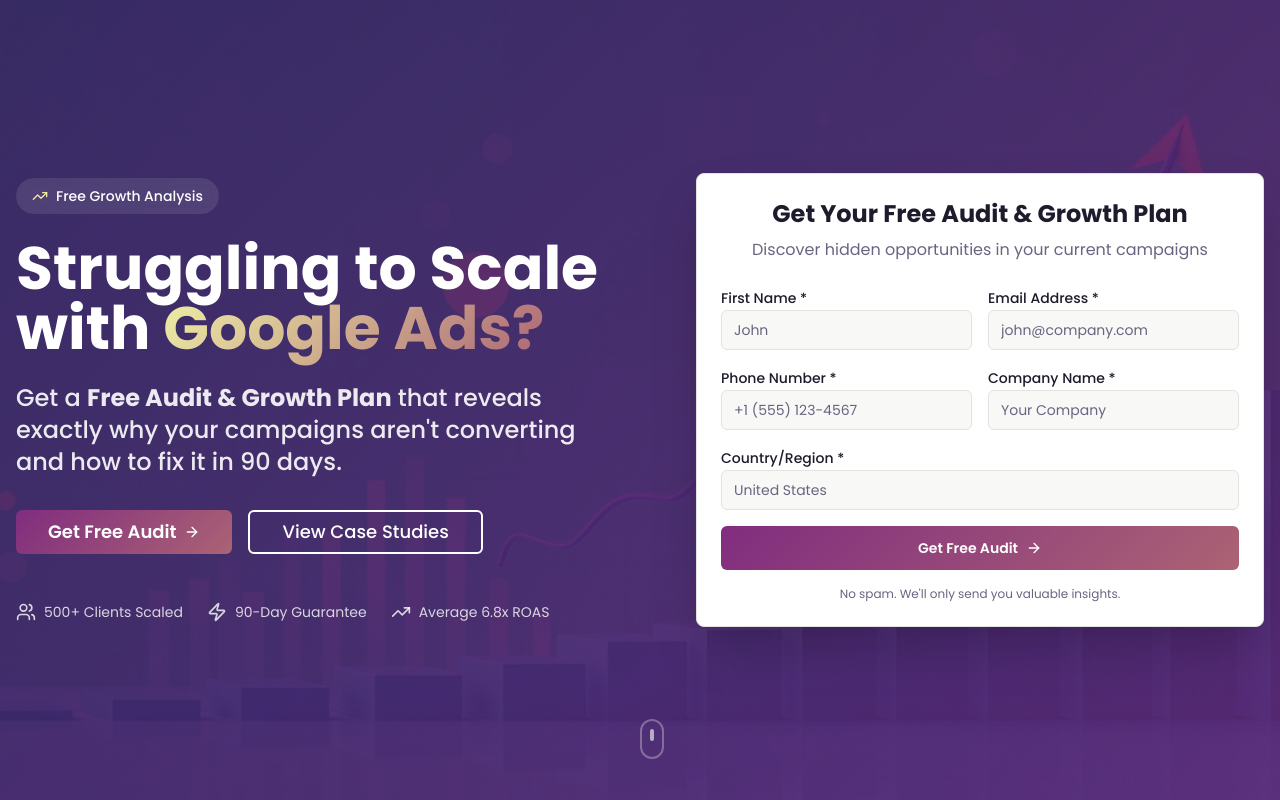
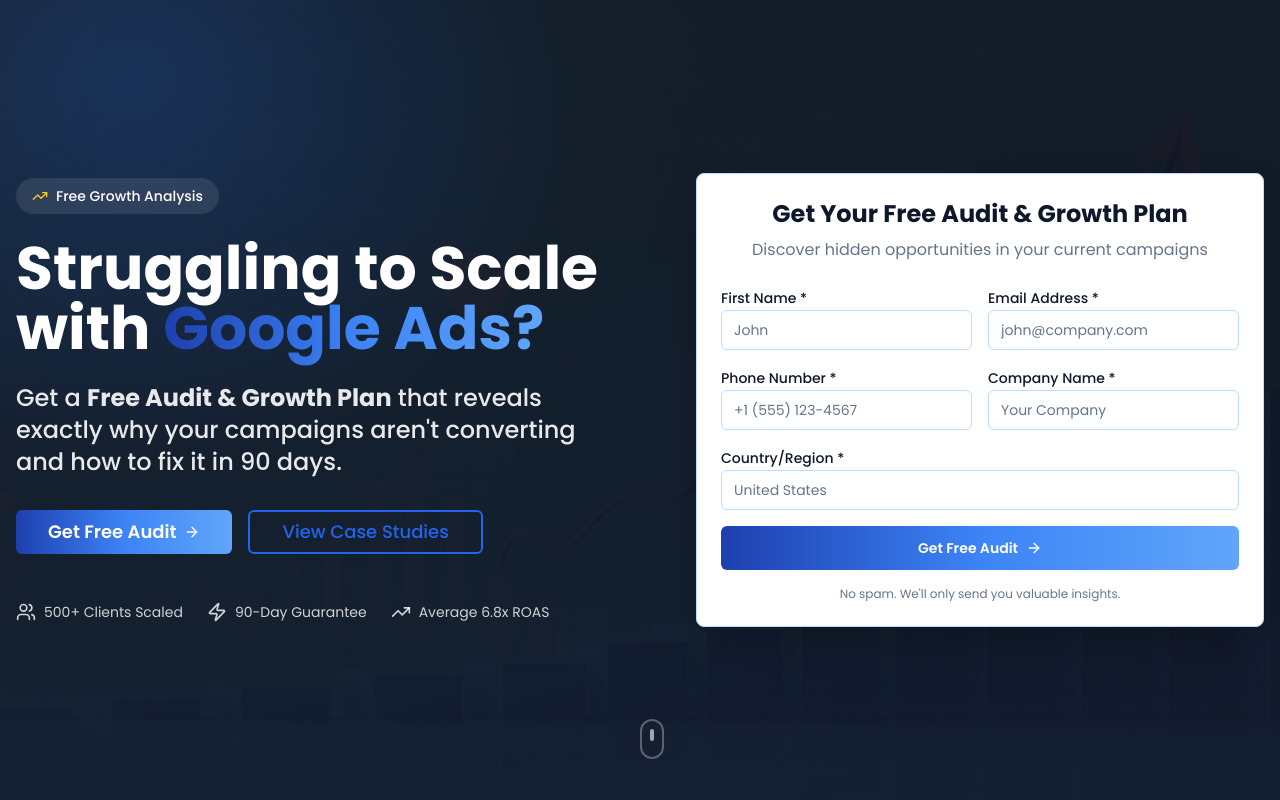
Before and after one commit to talknlock375/growth-guarantee-labs, a React (Vite) app: page / in a window 1280 px wide. Shown: the top 800 px of the page. Built offline with nearby package versions, Linux system fonts and the light colour scheme.

Commit message:
Refactor: Apply blue theme
Update global styles and component themes to a cohesive blue color palette. This includes updating CSS variables, gradients, and specific element styles across the site to align with the new blue theme. Accessibility contrast ratios are maintained.

```diff
--- a/src/components/HeroSection.tsx
+++ b/src/components/HeroSection.tsx
@@ -36,7 +36,7 @@ export const HeroSection: React.FC = () => {
               <Button variant="cta" size="lg" className="text-lg px-8 py-4">
                 Get Free Audit <ArrowRight className="h-5 w-5" />
               </Button>
-              <Button variant="ctaOutline" size="lg" className="text-lg px-8 py-4 border-white text-white hover:bg-white hover:text-primary">
+              <Button variant="ctaOutline" size="lg" className="text-lg px-8 py-4">
                 View Case Studies
               </Button>
             </div>
--- a/src/components/ui/button.tsx
+++ b/src/components/ui/button.tsx
@@ -18,8 +18,8 @@ const buttonVariants = cva(
           "bg-secondary text-secondary-foreground hover:bg-secondary/80",
         ghost: "hover:bg-accent hover:text-accent-foreground",
         link: "text-primary underline-offset-4 hover:underline",
-        cta: "gradient-cta text-white font-semibold hover:shadow-lg hover:scale-105 transition-all duration-200",
-        ctaOutline: "border-2 border-primary text-primary bg-transparent hover:bg-primary hover:text-white transition-all duration-200",
+        cta: "gradient-cta text-primary-foreground font-semibold shadow-[var(--shadow-glow)] hover:[background-image:none] hover:bg-[hsl(var(--color-primary-800))] hover:shadow-[var(--shadow-glow)] hover:scale-105 transition-all duration-200",
+        ctaOutline: "border-2 border-primary text-primary bg-transparent hover:bg-accent transition-all duration-200",
       },
       size: {
         default: "h-10 px-4 py-2",
--- a/src/components/ui/input.tsx
+++ b/src/components/ui/input.tsx
@@ -8,7 +8,7 @@ const Input = React.forwardRef<HTMLInputElement, React.ComponentProps<"input">>(
       <input
         type={type}
         className={cn(
-          "flex h-10 w-full rounded-md border border-input bg-background px-3 py-2 text-base ring-offset-background file:border-0 file:bg-transparent file:text-sm file:font-medium file:text-foreground placeholder:text-muted-foreground focus-visible:outline-none focus-visible:ring-2 focus-visible:ring-ring focus-visible:ring-offset-2 disabled:cursor-not-allowed disabled:opacity-50 md:text-sm",
+          "flex h-10 w-full rounded-md border border-input bg-background px-3 py-2 text-base ring-offset-background file:border-0 file:bg-transparent file:text-sm file:font-medium file:text-foreground placeholder:text-muted-foreground focus-visible:outline-none focus-visible:ring-2 focus-visible:ring-ring focus-visible:ring-offset-2 focus-visible:border-primary disabled:cursor-not-allowed disabled:opacity-50 md:text-sm",
           className
         )}
         ref={ref}
--- a/src/index.css
+++ b/src/index.css
@@ -8,91 +8,109 @@ All colors MUST be HSL.
 
 @layer base {
   :root {
-    --background: 65 13% 97%;
-    --foreground: 246 24% 14%;
+    /* Base */
+    --background: 0 0% 100%;
+    --foreground: 222.2 47.4% 11.2%;
 
-    --card: 65 13% 97%;
-    --card-foreground: 246 24% 14%;
+    --card: 0 0% 100%;
+    --card-foreground: 222.2 47.4% 11.2%;
 
-    --popover: 65 13% 97%;
-    --popover-foreground: 246 24% 14%;
+    --popover: 0 0% 100%;
+    --popover-foreground: 222.2 47.4% 11.2%;
 
-    --primary: 301 48% 34%;
-    --primary-foreground: 65 13% 97%;
+    /* Brand Blue Scale (HSL) */
+    --color-primary-900: 224 64% 33%;
+    --color-primary-800: 226 71% 40%;
+    --color-primary-700: 224 76% 48%;
+    --color-primary-600: 221 83% 53%;
+    --color-primary-500: 217 91% 60%;
+    --color-primary-400: 213 94% 68%;
+    --color-primary-300: 212 96% 78%;
+    --color-primary-200: 213 97% 87%;
+    --color-primary-100: 214 95% 93%;
+    --color-primary-50: 213 100% 97%;
 
-    --secondary: 340 26% 54%;
-    --secondary-foreground: 65 13% 97%;
+    /* Semantic */
+    --primary: var(--color-primary-600);
+    --primary-foreground: 0 0% 100%;
 
-    --muted: 65 10% 92%;
-    --muted-foreground: 246 12% 45%;
+    --secondary: var(--color-primary-100);
+    --secondary-foreground: 222.2 47.4% 11.2%;
 
-    --accent: 58 67% 78%;
-    --accent-foreground: 246 24% 14%;
+    --muted: 214 32% 91%;
+    --muted-foreground: 215 16% 47%;
+
+    --accent: var(--color-primary-50);
+    --accent-foreground: 222.2 47.4% 11.2%;
 
     --destructive: 0 84% 60%;
     --destructive-foreground: 0 0% 100%;
 
-    --border: 65 8% 88%;
-    --input: 65 8% 88%;
-    --ring: 301 48% 34%;
+    --border: 213 97% 87%;
+    --input: 213 97% 87%;
+    --ring: 212 96% 78%;
 
-    --success: 340 26% 54%;
-    --success-foreground: 65 13% 97%;
+    --success: var(--color-primary-600);
+    --success-foreground: 0 0% 100%;
 
-    --warning: 58 67% 78%;
-    --warning-foreground: 246 24% 14%;
+    --warning: 48 96% 53%;
+    --warning-foreground: 0 0% 0%;
 
-    --gradient-hero: linear-gradient(135deg, hsl(301 48% 34%), hsl(340 26% 54%));
-    --gradient-cta: linear-gradient(135deg, hsl(301 48% 34%), hsl(301 48% 40%));
+    /* Gradients and effects */
+    --grad-primary: linear-gradient(90deg, hsl(226 71% 40%) 0%, hsl(217 91% 60%) 50%, hsl(213 94% 68%) 100%);
+    --grad-primary-hero: radial-gradient(60% 80% at 10% 10%, hsl(221 83% 53% / 0.25) 0%, hsl(221 83% 53% / 0) 60%), linear-gradient(180deg, hsl(221 39% 9%) 0%, hsl(222.2 47.4% 11.2%) 100%);
+    --shadow-glow: 0 10px 30px hsl(221 83% 53% / 0.25);
 
     --radius: 0.5rem;
 
-    --sidebar-background: 0 0% 98%;
-    --sidebar-foreground: 240 5.3% 26.1%;
-    --sidebar-primary: 240 5.9% 10%;
-    --sidebar-primary-foreground: 0 0% 98%;
-    --sidebar-accent: 240 4.8% 95.9%;
-    --sidebar-accent-foreground: 240 5.9% 10%;
-    --sidebar-border: 220 13% 91%;
-    --sidebar-ring: 217.2 91.2% 59.8%;
+    /* Sidebar */
+    --sidebar-background: 213 100% 98%;
+    --sidebar-foreground: 222.2 47.4% 11.2%;
+    --sidebar-primary: var(--color-primary-600);
+    --sidebar-primary-foreground: 0 0% 100%;
+    --sidebar-accent: var(--color-primary-50);
+    --sidebar-accent-foreground: 222.2 47.4% 11.2%;
+    --sidebar-border: 213 97% 87%;
+    --sidebar-ring: 212 96% 78%;
   }
 
   .dark {
-    --background: 246 24% 10%;
-    --foreground: 65 13% 97%;
+    --background: 222.2 47.4% 11.2%;
+    --foreground: 213 100% 98%;
 
-    --card: 246 24% 10%;
-    --card-foreground: 65 13% 97%;
+    --card: 222.2 47.4% 11.2%;
+    --card-foreground: 213 100% 98%;
 
-    --popover: 246 24% 10%;
-    --popover-foreground: 65 13% 97%;
+    --popover: 222.2 47.4% 11.2%;
+    --popover-foreground: 213 100% 98%;
 
-    --primary: 58 67% 78%;
-    --primary-foreground: 246 24% 10%;
+    --primary: var(--color-primary-400);
+    --primary-foreground: 222.2 47.4% 11.2%;
 
-    --secondary: 301 48% 34%;
-    --secondary-foreground: 65 13% 97%;
+    --secondary: 221 39% 16%;
+    --secondary-foreground: 213 100% 98%;
 
-    --muted: 246 20% 15%;
-    --muted-foreground: 65 8% 70%;
+    --muted: 221 39% 16%;
+    --muted-foreground: 215 20% 65%;
 
-    --accent: 340 26% 54%;
-    --accent-foreground: 65 13% 97%;
+    --accent: 221 39% 16%;
+    --accent-foreground: 213 100% 98%;
 
-    --destructive: 0 84% 60%;
+    --destructive: 0 72% 51%;
     --destructive-foreground: 0 0% 100%;
 
-    --border: 246 15% 20%;
-    --input: 246 15% 20%;
-    --ring: 58 67% 78%;
-    --sidebar-background: 246 24% 8%;
-    --sidebar-foreground: 65 13% 97%;
-    --sidebar-primary: 58 67% 78%;
-    --sidebar-primary-foreground: 246 24% 10%;
-    --sidebar-accent: 246 20% 15%;
-    --sidebar-accent-foreground: 65 13% 97%;
-    --sidebar-border: 246 15% 20%;
-    --sidebar-ring: 58 67% 78%;
+    --border: 221 39% 16%;
+    --input: 221 39% 16%;
+    --ring: var(--color-primary-400);
+
+    --sidebar-background: 221 39% 10%;
+    --sidebar-foreground: 213 100% 98%;
+    --sidebar-primary: var(--color-primary-400);
+    --sidebar-primary-foreground: 222.2 47.4% 11.2%;
+    --sidebar-accent: 221 39% 16%;
+    --sidebar-accent-foreground: 213 100% 98%;
+    --sidebar-border: 221 39% 16%;
+    --sidebar-ring: var(--color-primary-400);
   }
 }
 
@@ -108,15 +126,15 @@ All colors MUST be HSL.
 
 @layer components {
   .gradient-hero {
-    background: linear-gradient(135deg, hsl(263 50% 25%), hsl(301 48% 34%));
+    background: var(--grad-primary-hero);
   }
 
   .gradient-cta {
-    background: linear-gradient(135deg, hsl(301 48% 34%), hsl(346 30% 53%));
+    background: var(--grad-primary);
   }
 
   .text-gradient {
-    background: linear-gradient(135deg, hsl(62 75% 80%), hsl(346 30% 53%));
+    background: var(--grad-primary);
     -webkit-background-clip: text;
     -webkit-text-fill-color: transparent;
     background-clip: text;
```
